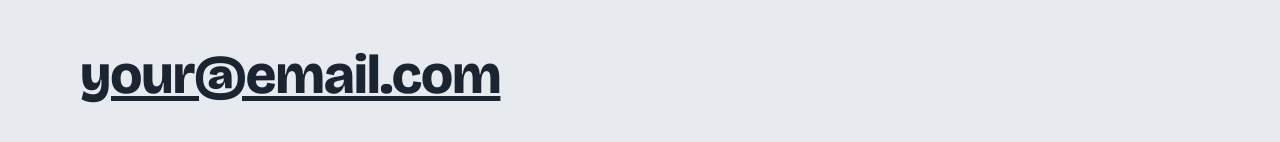
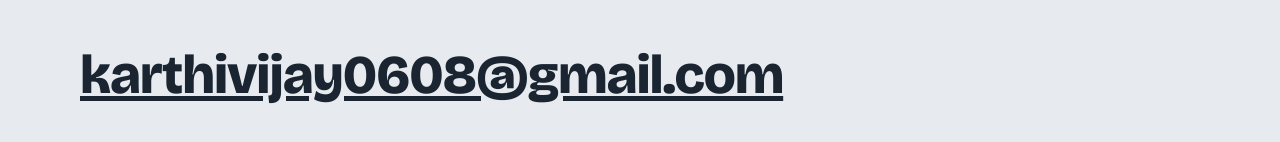
Before and after one commit to karthikeyan-visuals/karthikeyan-visuals.github.io, a plain HTML site: page index.html.html in a window 1280 px wide. Shown: the part 3503-3645 px from the top of the page. Drawn offline with nearby package versions, Linux system fonts and the light colour scheme.

Commit message:
Add files via upload

```diff
--- a/index.html.html
+++ b/index.html.html
@@ -210,10 +210,10 @@ footer .wrap { display: flex; justify-content: space-between; flex-wrap: wrap; g
     <div class="wrap">
       <h2>Let's work together</h2>
       <p class="lede">Tell me about your project, role or shoot date and I'll reply within a day.</p>
-      <a class="big" href="mailto:your@email.com">your@email.com</a>
+      <a class="big" href="mailto:karthivijay0608@gmail.com">karthivijay0608@gmail.com</a>
       <div class="cta-row">
-        <a class="btn primary" href="mailto:your@email.com?subject=Hiring%20enquiry">Send an email</a>
-        <a class="btn" href="https://wa.me/910000000000">Message on WhatsApp</a>
+        <a class="btn primary" href="mailto:karthivijay0608@gmail.com?subject=Hiring%20enquiry">Send an email</a>
+        <a class="btn" href="https://wa.me/916385658590">Message on WhatsApp</a>
         <a class="btn" href="https://instagram.com/your_handle">Instagram</a>
       </div>
     </div>
```
